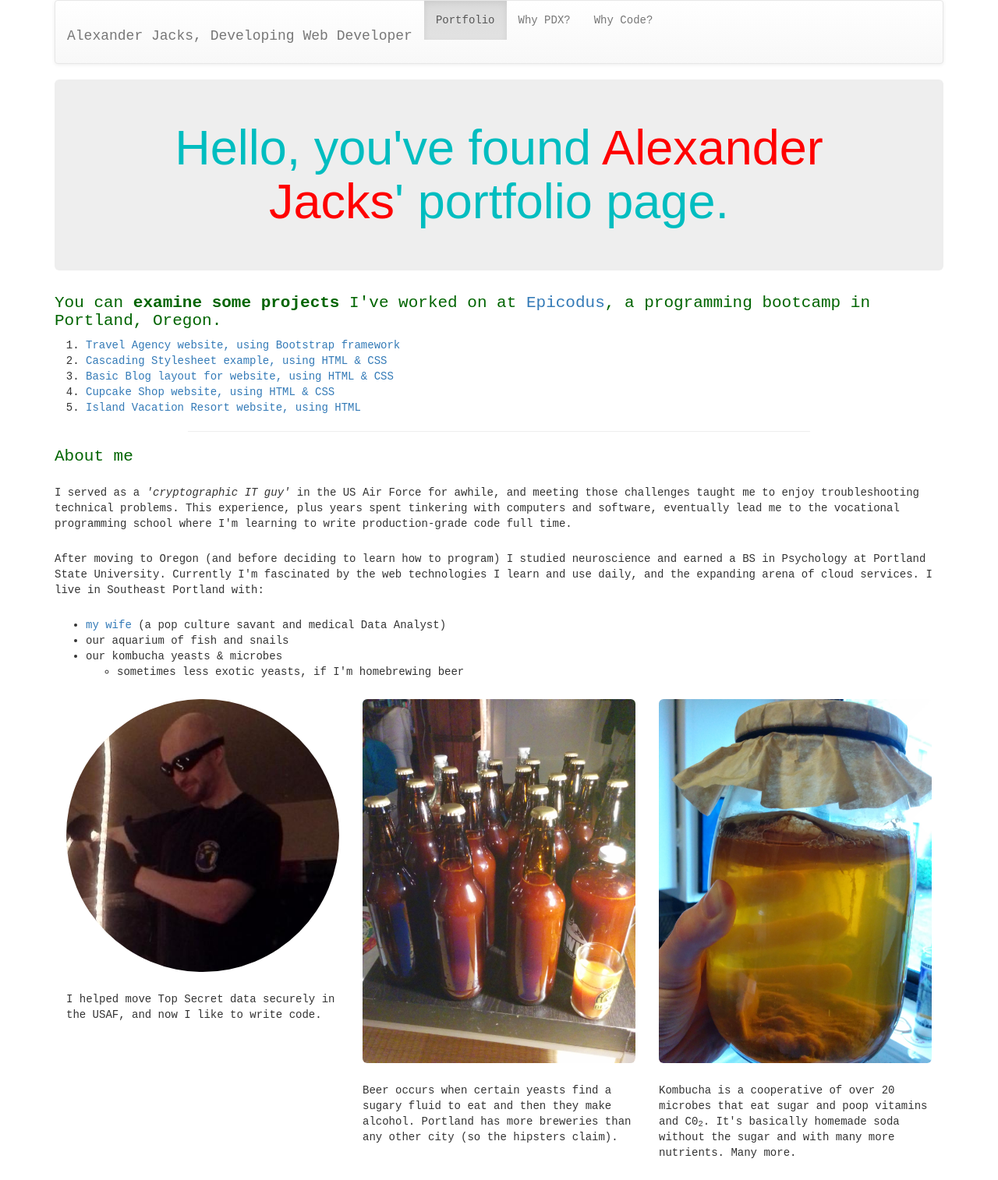
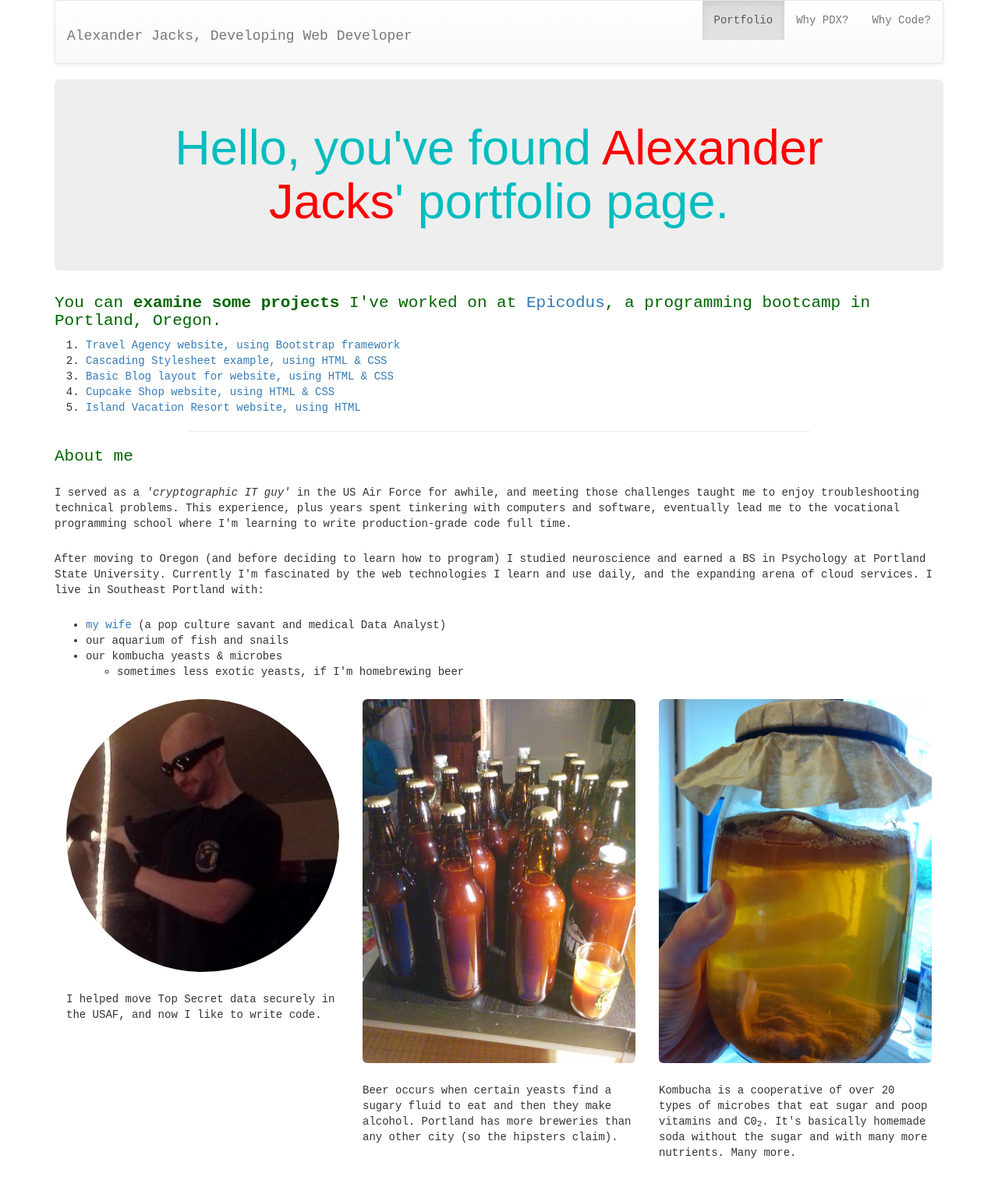
Before and after one commit to Adjectival/Friday1, a plain HTML site: page index.html in a window 1280 px wide. Shown: the whole page at 78% size. Drawn offline with nearby package versions, Linux system fonts and the light colour scheme.

Commit message:
clean up index html slightly and correct URL in readme, project double-checked for submission

```diff
--- a/index.html
+++ b/index.html
@@ -21,7 +21,7 @@
 <!-- Navigation title & menu items -->
         <h3 class="navbar-brand">Alexander Jacks, Developing Web Developer</h3>
         <div class="collapse navbar-collapse">
-          <ul class="nav navbar-nav navbar-left">
+          <ul class="nav navbar-nav navbar-right">
             <li class="active"><a href="index.html">Portfolio</a></li>
             <li><a href="whypdx.html">Why PDX?</a></li>
             <li><a href="whycode.html">Why Code?</a></li>
@@ -37,7 +37,6 @@
         <h1>Hello, you've found <span id="name">Alexander Jacks</span>' portfolio page.</h1>
       </div>
 
-<!-- set up w div?-->
       <h2>You can <strong>examine some projects</strong> I've worked on at <a href="http://www.epicodus.com/faq/" target="_blank">Epicodus</a>, a programming bootcamp in Portland, Oregon.</h2>
       <ol>
         <li><a href="https://github.com/Adjectival/vacation.git">Travel Agency website, using Bootstrap framework</a></li>
@@ -50,10 +49,9 @@
       <hr width=70%>
       <h2>About me</h2>
 
-<!-- glyphicon spot, set up w div-->
       <p>I served as a <em>'cryptographic IT guy'</em> in the US Air Force for awhile, and meeting those challenges taught me to enjoy troubleshooting technical problems.  This experience, plus years spent tinkering with computers and software, eventually lead me to the vocational programming school where I'm learning to write production-grade code full time.
       </p>
-<!-- glyphicon spot, set up w div-->
+
       <p>After moving to Oregon (and before deciding to learn how to program) I studied neuroscience and earned a BS in Psychology at Portland State University. Currently I'm fascinated by the web technologies I learn and use daily, and the expanding arena of cloud services. I live in Southeast Portland with:
         <ul>
           <li><a href="http://embrowninfoscientist.com" target="_blank">my wife</a> (a pop culture savant and medical Data Analyst)</li>
@@ -82,8 +80,8 @@
           </div>
 
           <div class="col-xs-12 col-md-4">
-          <img src="img/homebrew-kombucha.jpg" class="img-responsive center-block img-rounded" alt="Kombucha is healthy and not well understood by modern medicine.">
-          <p>Kombucha is a cooperative of over 20 microbes that eat sugar and poop vitamins and C0<sub>2</sub>. It's basically homemade soda without the sugar and with many more nutrients. Many more.
+          <img src="img/homebrew-kombucha.jpg" class="img-responsive center-block img-rounded" alt="Kombucha is healthy yet not well understood by modern medicine.">
+          <p>Kombucha is a cooperative of over 20 types of microbes that eat sugar and poop vitamins and C0<sub>2</sub>. It's basically homemade soda without the sugar and with many more nutrients. Many more.
           </p>
           </div>
         </div>
@@ -91,7 +89,6 @@
 
     </div>
 
-<!-- Create a gh-pages branch so that you site can be viewed on GitHub Pages at your-username.github.io/portfolio (i.e.). -->
   <script src="http://code.jquery.com/jquery.js"></script>
   <script src="js/bootstrap.min.js"></script>
 
```
Also changed, not shown: 1 other file.
